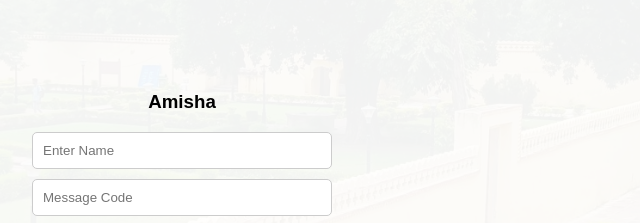
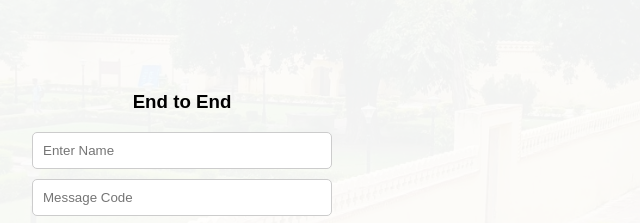
Before and after one commit to nikaimapp/NikAim, a plain HTML site: page index.html in a window 1280 px wide. Shown: the part 224-447 px from the top of the page, 458-1098 px from the left. Drawn offline with Linux system fonts and the light colour scheme.

Commit message:
Update index.html

```diff
--- a/index.html
+++ b/index.html
@@ -215,7 +215,7 @@
 
     <div style="width: 100%; max-width: 300px; text-align: center;">
 
-      <h3 style="margin-top: 0;">Amisha</h3>
+      <h3 style="margin-top: 0;">End to End</h3>
 
       <input
         type="text"
```
